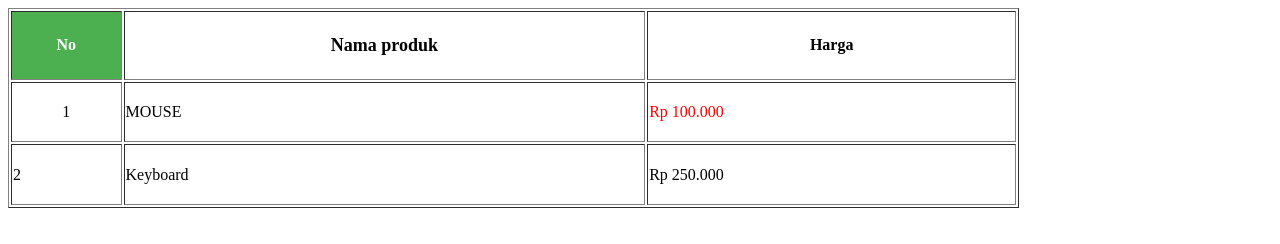
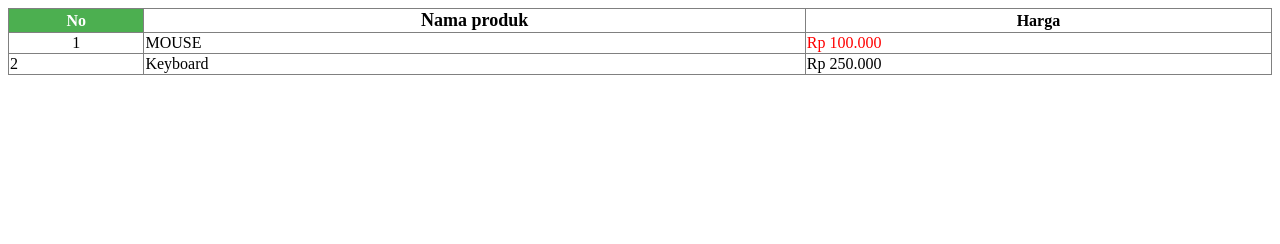
Before and after one commit to anggasae/1124160210-html-table1, a plain HTML site: page index.html in a window 1280 px wide. Drawn offline with Linux system fonts and the light colour scheme.

Commit message:
perubahan border collapse

```diff
--- a/index.html
+++ b/index.html
@@ -6,7 +6,7 @@
     <title>angga</title>
   </head>
   <body>
-    <table border="1" width="80%" height="200px">
+    <table border="1" style="border-collapse: collapse; width: 100%">
       <tr>
         <th style="background-color: #4caf50; color: white">No</th>
         <th style="font-size: 18px; text-align: center">Nama produk</th>
```
